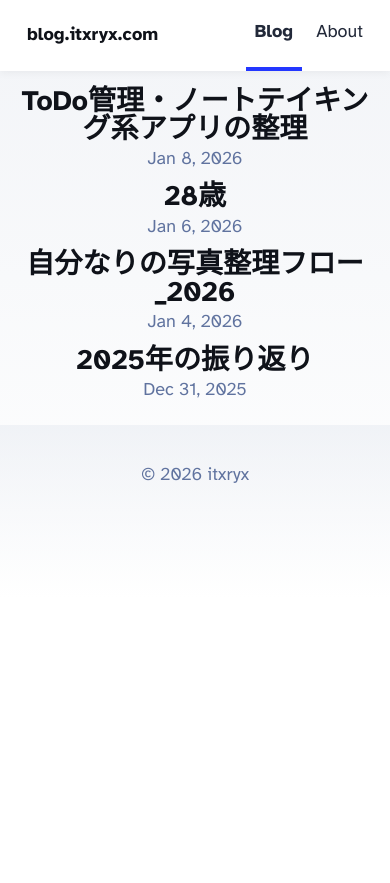
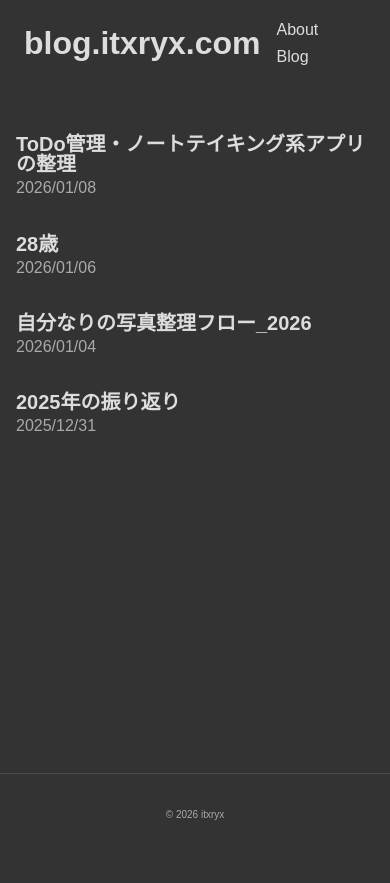
Before and after one commit to itxryx/blog.itxryx.com, an Astro site: page / in a window 390 px wide. Before the commit the page ends 844 px from the top, so only its background shows below. Built offline with nearby package versions, Linux system fonts and the light colour scheme; Astro itself is replaced by a stand-in of ours; a web font is replaced by a local one.

Commit message:
update styles

```diff
--- a/src/components/BaseHead.astro
+++ b/src/components/BaseHead.astro
@@ -1,6 +1,4 @@
 ---
-// Import the global.css file here so that it is included on
-// all pages through the use of the <BaseHead /> component.
 import '../styles/global.css';
 import type { ImageMetadata } from 'astro';
 import FallbackImage from '../assets/blog-placeholder-1.jpg';
@@ -49,6 +47,11 @@ const gaTrackingId = import.meta.env.GA_TRACKING_ID;
 <link rel="preload" href="/fonts/atkinson-regular.woff" as="font" type="font/woff" crossorigin />
 <link rel="preload" href="/fonts/atkinson-bold.woff" as="font" type="font/woff" crossorigin />
 
+<!-- Google Fonts -->
+<link rel="preconnect" href="https://fonts.googleapis.com" />
+<link rel="preconnect" href="https://fonts.gstatic.com" crossorigin />
+<link href="https://fonts.googleapis.com/css2?family=Murecho:wght@400;700&display=swap" rel="stylesheet" />
+
 <!-- Canonical URL -->
 <link rel="canonical" href={canonicalURL} />
 
--- a/src/components/Footer.astro
+++ b/src/components/Footer.astro
@@ -7,9 +7,10 @@ const today = new Date();
 </footer>
 <style>
 	footer {
-		padding: 2em 1em 6em 1em;
-		background: linear-gradient(var(--gray-gradient)) no-repeat;
-		color: rgb(var(--gray));
+		padding: 2rem 1em 6em 1em;
+		background: var(--bg-base);
+		color: var(--text-secondary);
 		text-align: center;
+		border-top: 1px solid var(--border-color);
 	}
 </style>
--- a/src/components/FormattedDate.astro
+++ b/src/components/FormattedDate.astro
@@ -8,10 +8,10 @@ const { date } = Astro.props;
 
 <time datetime={date.toISOString()}>
 	{
-		date.toLocaleDateString('en-us', {
-			year: 'numeric',
-			month: 'short',
-			day: 'numeric',
+		date.toLocaleDateString("ja-JP", {
+			year: "numeric",
+			month: "2-digit",
+			day: "2-digit",
 		})
 	}
 </time>
--- a/src/components/Header.astro
+++ b/src/components/Header.astro
@@ -7,40 +7,37 @@ import HeaderLink from './HeaderLink.astro';
 	<nav>
 		<h2><a href="/">{SITE_TITLE}</a></h2>
 		<div class="internal-links">
+		    <HeaderLink href="/about">About</HeaderLink>
 			<HeaderLink href="/">Blog</HeaderLink>
-			<HeaderLink href="/about">About</HeaderLink>
 		</div>
 	</nav>
 </header>
 <style>
 	header {
-		margin: 0;
-		padding: 0 1em;
-		background: white;
-		box-shadow: 0 2px 8px rgba(var(--black), 5%);
+		padding: 1rem 1rem;
+	}
+	nav {
+    	display: flex;
+    	align-items: center;
+    	justify-content: space-between;
+    	flex-direction: row;
+    	flex-wrap: nowrap;
+	}
+	nav a {
+		padding: 0 0.5rem;
+		font-family: "Murecho", sans-serif;
+		color: var(--text-primary);
+		text-decoration: none;
 	}
 	h2 {
 		margin: 0;
-		font-size: 1em;
 	}
-
-	h2 a,
-	h2 a.active {
+	h2 a {
+		display: flex;
+		font-family: "Murecho", sans-serif;
+		font-size: 2rem;
+		font-weight: bold;
+		color: var(--text-primary);
 		text-decoration: none;
 	}
-	nav {
-		display: flex;
-		align-items: center;
-		justify-content: space-between;
-	}
-	nav a {
-		padding: 1em 0.5em;
-		color: var(--black);
-		border-bottom: 4px solid transparent;
-		text-decoration: none;
-	}
-	nav a.active {
-		text-decoration: none;
-		border-bottom-color: var(--accent);
-	}
 </style>
--- a/src/components/HeaderLink.astro
+++ b/src/components/HeaderLink.astro
@@ -17,8 +17,4 @@ const isActive = href === pathname || href === '/' + (subpath?.[0] || '');
 		display: inline-block;
 		text-decoration: none;
 	}
-	a.active {
-		font-weight: bolder;
-		text-decoration: underline;
-	}
 </style>
--- a/src/layouts/BlogPost.astro
+++ b/src/layouts/BlogPost.astro
@@ -35,8 +35,9 @@ const { title, description, publishedAt, updatedAt, heroImage, ogImage } = Astro
 				width: 720px;
 				max-width: calc(100% - 2em);
 				margin: auto;
+				margin-bottom: 2rem;
 				padding: 1em;
-				color: rgb(var(--gray-dark));
+				color: var(--text-primary);
 			}
 			.title {
 				margin-bottom: 1em;
@@ -45,11 +46,11 @@ const { title, description, publishedAt, updatedAt, heroImage, ogImage } = Astro
 				line-height: 1;
 			}
 			.title h1 {
-				margin: 0 0 0.5em 0;
+				margin: 0 0 1.5rem 0;
 			}
 			.date {
 				margin-bottom: 0.5em;
-				color: rgb(var(--gray));
+				color: var(--text-secondary);
 			}
 			.last-updated-on {
 				font-style: italic;
@@ -66,17 +67,21 @@ const { title, description, publishedAt, updatedAt, heroImage, ogImage } = Astro
 				</div>
 				<div class="prose">
 					<div class="title">
+					<h1>{title}</h1>
 						<div class="date">
-							{publishedAt && <FormattedDate date={publishedAt} />}
+							{
+								publishedAt && (
+									<p> published at: <FormattedDate date={publishedAt} /></p>
+								)
+							}
 							{
 								updatedAt && (
 									<div class="last-updated-on">
-										Last updated on <FormattedDate date={updatedAt} />
+										<p>last updated on: <FormattedDate date={updatedAt} /></p>
 									</div>
 								)
 							}
 						</div>
-						<h1>{title}</h1>
 						<hr />
 					</div>
 					<slot />
--- a/src/pages/about.astro
+++ b/src/pages/about.astro
@@ -13,10 +13,10 @@ import Layout from '../layouts/BlogPost.astro';
 	Hi!<br />
 	👉 <a href="https://itxryx.com" target="_blank" rel="noopener noreferrer">itxryx.com</a>
 	</p>
-	<hr>
-	<p>
+	<br />
+	<small>
 	このWebサイトではGoogle Analyticsを使用しています。
     <br />
     閲覧者のデータ収集のためにCookieを使用していますが、個人を特定するものではありません。
-	</p>
+	</small>
 </Layout>
--- a/src/pages/index.astro
+++ b/src/pages/index.astro
@@ -19,72 +19,43 @@ const posts = (await getCollection('blog')).sort((a, b) => {
 	<head>
 		<BaseHead title={SITE_TITLE} description={SITE_DESCRIPTION} />
 		<style>
-			main {
-				width: 960px;
-			}
 			ul {
 				display: flex;
-				flex-wrap: wrap;
+				flex-direction: column;
 				gap: 2rem;
 				list-style-type: none;
 				margin: 0;
 				padding: 0;
 			}
 			ul li {
-				width: calc(50% - 1rem);
+				width: 100%;
 			}
 			ul li * {
 				text-decoration: none;
-				transition: 0.2s ease;
-			}
-			ul li:first-child {
-				width: 100%;
-				margin-bottom: 1rem;
-				text-align: center;
-			}
-			ul li:first-child img {
-				width: 100%;
-			}
-			ul li:first-child .title {
-				font-size: 2.369rem;
 			}
 			ul li img {
 				margin-bottom: 0.5rem;
 				border-radius: 12px;
+				width: 100%;
 			}
 			ul li a {
 				display: block;
 			}
 			.title {
 				margin: 0;
-				color: rgb(var(--black));
+				color: var(--text-primary);
 				line-height: 1;
 			}
 			.date {
 				margin: 0;
-				color: rgb(var(--gray));
+				color: var(--text-secondary);
 			}
 			ul li a:hover h4,
 			ul li a:hover .date {
-				color: rgb(var(--accent));
+				color: var(--accent-hover);
 			}
 			ul a:hover img {
 				box-shadow: var(--box-shadow);
-			}
-			@media (max-width: 720px) {
-				ul {
-					gap: 0.5em;
-				}
-				ul li {
-					width: 100%;
-					text-align: center;
-				}
-				ul li:first-child {
-					margin-bottom: 0;
-				}
-				ul li:first-child .title {
-					font-size: 1.563em;
-				}
 			}
 		</style>
 	</head>
--- a/src/styles/global.css
+++ b/src/styles/global.css
@@ -1,53 +1,45 @@
-/*
-  The CSS in this style tag is based off of Bear Blog's default CSS.
-  https://github.com/HermanMartinus/bearblog/blob/297026a877bc2ab2b3bdfbd6b9f7961c350917dd/templates/styles/blog/default.css
-  License MIT: https://github.com/HermanMartinus/bearblog/blob/master/LICENSE.md
- */
+:root {
+	--accent: #D9A441;
+	--accent-hover: #E3B55C;
+	--accent-active: #B88A2E;
+	--accent-muted: #BFA76A;
 
-:root {
-	--accent: #2337ff;
-	--accent-dark: #000d8a;
-	--black: 15, 18, 25;
-	--gray: 96, 115, 159;
-	--gray-light: 229, 233, 240;
-	--gray-dark: 34, 41, 57;
-	--gray-gradient: rgba(var(--gray-light), 50%), #fff;
+	--color-warning: #C9A24D;
+	--color-error: #C25C5C;
+
+	--bg-base: #333333;
+	--text-primary: #DDDDDD;
+	--text-secondary: #AAAAAA;
+	--bg-card: #2A2A2A;
+	--border-color: #4A4A4A;
+
 	--box-shadow:
-		0 2px 6px rgba(var(--gray), 25%), 0 8px 24px rgba(var(--gray), 33%), 0 16px 32px
-		rgba(var(--gray), 33%);
+		0 2px 6px rgba(0, 0, 0, 40%), 0 8px 24px rgba(0, 0, 0, 30%), 0 16px 32px
+		rgba(0, 0, 0, 30%);
 }
-@font-face {
-	font-family: "Atkinson";
-	src: url("/fonts/atkinson-regular.woff") format("woff");
-	font-weight: 400;
-	font-style: normal;
-	font-display: swap;
-}
-@font-face {
-	font-family: "Atkinson";
-	src: url("/fonts/atkinson-bold.woff") format("woff");
-	font-weight: 700;
-	font-style: normal;
-	font-display: swap;
+html {
 }
 body {
-	font-family: "Atkinson", sans-serif;
 	margin: 0;
-	padding: 0;
-	text-align: left;
-	background: linear-gradient(var(--gray-gradient)) no-repeat;
-	background-size: 100% 600px;
+    padding: 0;
+	background: var(--bg-base);
 	word-wrap: break-word;
 	overflow-wrap: break-word;
-	color: rgb(var(--gray-dark));
-	font-size: 20px;
+	color: var(--text-primary);
+	font-size: 62.5%;
 	line-height: 1.7;
+	font-family: sans-serif;
+	text-align: left;
+
+	display: flex;
+	flex-direction: column;
 }
 main {
 	width: 720px;
-	max-width: calc(100% - 2em);
+	max-width: calc(100% - 2rem);
+	min-height: 70vh;
 	margin: auto;
-	padding: 3em 1em;
+	padding: 3rem 1rem;
 }
 h1,
 h2,
@@ -55,101 +47,47 @@ h3,
 h4,
 h5,
 h6 {
-	margin: 0 0 0.5rem 0;
-	color: rgb(var(--black));
-	line-height: 1.2;
+	margin: 0 0 1.5rem 0;
+	color: var(--text-primary);
+	line-height: 1;
 }
 h1 {
-	font-size: 3.052em;
+	font-size: 2rem;
 }
 h2 {
-	font-size: 2.441em;
+	font-size: 1.75rem;
 }
 h3 {
-	font-size: 1.953em;
+	font-size: 1.5rem;
 }
 h4 {
-	font-size: 1.563em;
+	font-size: 1.25rem;
 }
 h5 {
-	font-size: 1.25em;
-}
-strong,
-b {
-	font-weight: 700;
+	font-size: 1rem;
 }
 a {
 	color: var(--accent);
+	font-size: 1rem;
+}
+a:link {
+	color: var(--accent-active);
+}
+a:visited {
+	color: var(--accent-active);
 }
 a:hover {
-	color: var(--accent);
+	color: var(--accent-hover);
+}
+a:active {
+	color: var(--accent-active);
 }
 p {
-	margin-bottom: 1em;
-}
-.prose p {
-	margin-bottom: 2em;
-}
-textarea {
-	width: 100%;
-	font-size: 16px;
-}
-input {
-	font-size: 16px;
-}
-table {
-	width: 100%;
-}
-img {
-	max-width: 100%;
-	height: auto;
-	border-radius: 8px;
-}
-code {
-	padding: 2px 5px;
-	background-color: rgb(var(--gray-light));
-	border-radius: 2px;
-}
-pre {
-	padding: 1.5em;
-	border-radius: 8px;
-}
-pre > code {
-	all: unset;
-}
-blockquote {
-	border-left: 4px solid var(--accent);
-	padding: 0 0 0 20px;
-	margin: 0;
-	font-size: 1.333em;
+	font-size: 1rem;
 }
 hr {
 	border: none;
-	border-top: 1px solid rgb(var(--gray-light));
+	border-top: 1px solid var(--border-color);
 }
 @media (max-width: 720px) {
-	body {
-		font-size: 18px;
-	}
-	main {
-		padding: 1em;
-	}
 }
-
-.sr-only {
-	border: 0;
-	padding: 0;
-	margin: 0;
-	position: absolute !important;
-	height: 1px;
-	width: 1px;
-	overflow: hidden;
-	/* IE6, IE7 - a 0 height clip, off to the bottom right of the visible 1px box */
-	clip: rect(1px 1px 1px 1px);
-	/* maybe deprecated but we need to support legacy browsers */
-	clip: rect(1px, 1px, 1px, 1px);
-	/* modern browsers, clip-path works inwards from each corner */
-	clip-path: inset(50%);
-	/* added line to stop words getting smushed together (as they go onto separate lines and some screen readers do not understand line feeds as a space */
-	white-space: nowrap;
-}
```
